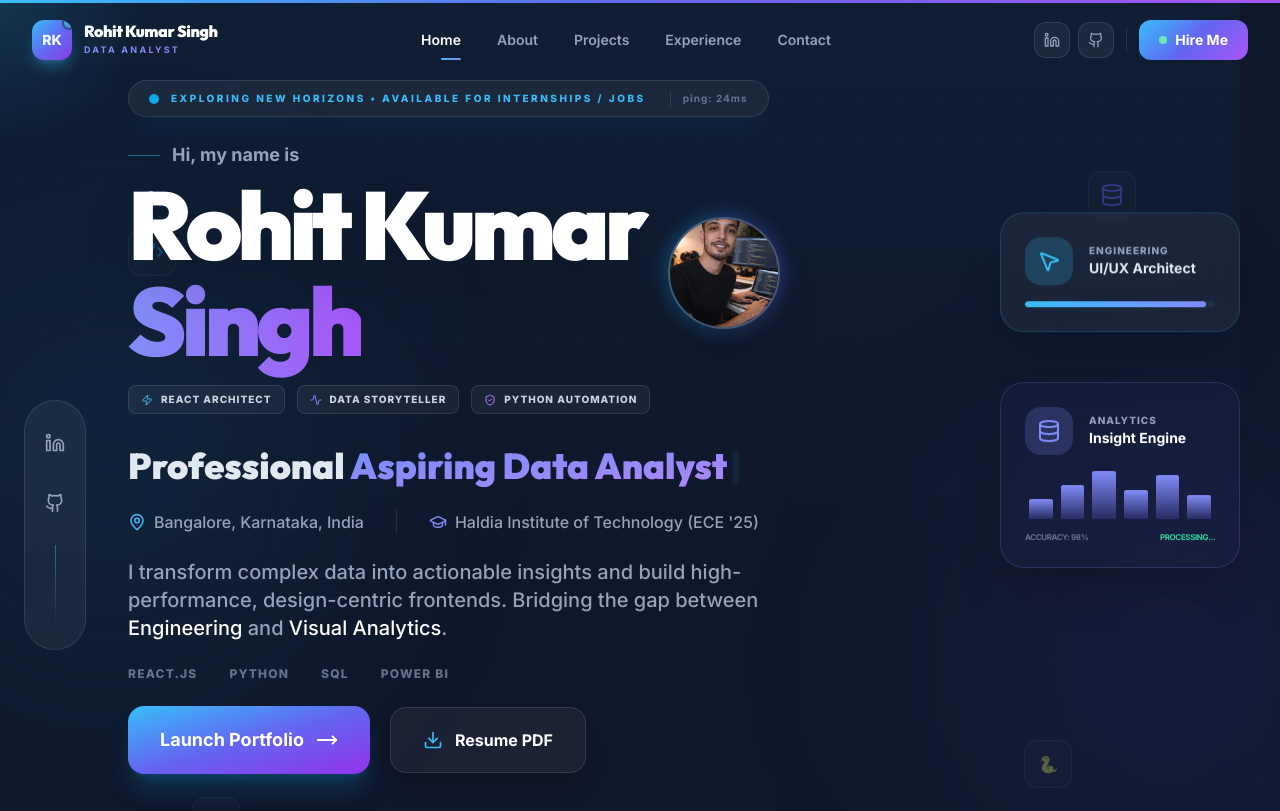
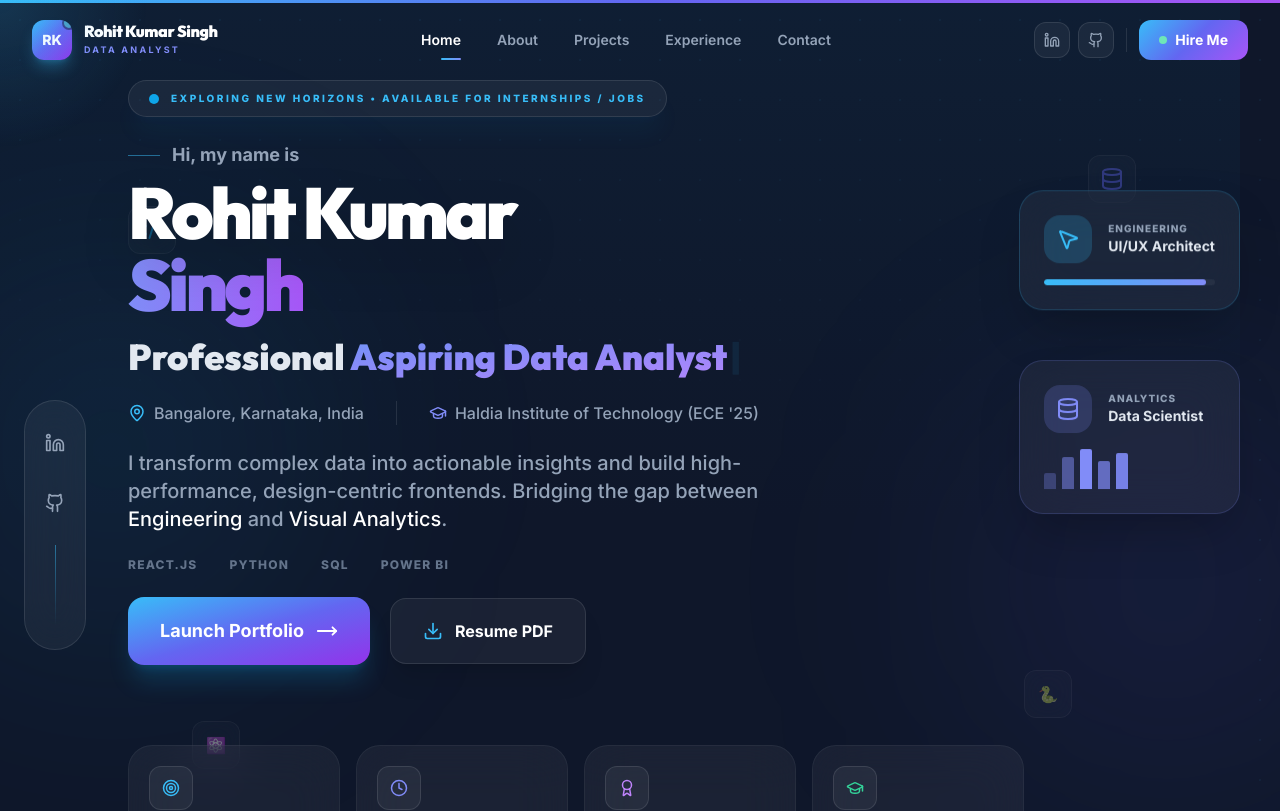
Before and after one commit to Rohitkr2002/Data-Analysis-Portfolio, a React (Vite) app: page / in a window 1280 px wide. Shown: the top 811 px of the page. Built offline with nearby package versions, Linux system fonts and the light colour scheme.

Commit message:
Revert "Upgrade Hero section to Technical Vanguard aesthetic"
This reverts commit 7980ef6f94891415a81349a5334caba0d7a89388.

```diff
--- a/src/components/Hero.jsx
+++ b/src/components/Hero.jsx
@@ -1,8 +1,7 @@
 import React from 'react';
 import { motion } from 'framer-motion';
 import { useTypewriter, Cursor } from 'react-simple-typewriter';
-import { MousePointer2, MoveRight, Download, Linkedin, Github, MapPin, GraduationCap, Target, Award, Clock, ArrowDown, Database, Code2, ShieldCheck, Zap, Activity } from 'lucide-react';
-import profileImg from '../assets/profile.jpg';
+import { MousePointer2, MoveRight, Download, Linkedin, Github, MapPin, GraduationCap, Target, Award, Clock, ArrowDown, Database, Code2 } from 'lucide-react';
 
 const Hero = () => {
   const [text] = useTypewriter({
@@ -27,19 +26,12 @@ const Hero = () => {
     { icon: '🐍', x: '80%', y: '65%', delay: 3, color: 'text-indigo-400' },
   ];
 
-  const badges = [
-    { label: 'React Architect', icon: <Zap size={12} />, color: 'sky' },
-    { label: 'Data Storyteller', icon: <Activity size={12} />, color: 'indigo' },
-    { label: 'Python Automation', icon: <ShieldCheck size={12} />, color: 'purple' },
-  ];
-
   return (
     <section id="home" className="relative min-h-screen flex items-center pt-20 pb-32 overflow-x-hidden mesh-grid">
       {/* Background Gradients */}
       <div className="absolute top-0 -left-10 w-full h-full bg-gradient-to-b from-sky-500/5 via-dark to-dark pointer-events-none" />
       <div className="absolute top-1/4 -left-20 w-96 h-96 bg-sky-500/10 blur-[130px] pointer-events-none rounded-full" />
       <div className="absolute bottom-1/4 -right-20 w-96 h-96 bg-indigo-500/10 blur-[130px] pointer-events-none rounded-full" />
-      <div className="absolute inset-0 data-mesh opacity-20 pointer-events-none" />
 
       {/* Floating Skill Orbit Icons */}
       {floatingIcons.map((item, i) => (
@@ -68,9 +60,6 @@ const Hero = () => {
               <span className="relative inline-flex rounded-full h-2.5 w-2.5 bg-sky-500"></span>
             </span>
             Exploring New Horizons • Available for Internships / Jobs
-            <span className="ml-3 pl-3 border-l border-white/10 text-slate-500 font-bold tracking-widest lowercase">
-              ping: 24ms
-            </span>
           </motion.div>
 
           {/* Intro Text */}
@@ -84,36 +73,10 @@ const Hero = () => {
           </motion.p>
 
           {/* Name & Title */}
-          <div className="flex flex-col-reverse md:flex-row md:items-center gap-6 mb-4">
-            <h1 className="text-4xl sm:text-5xl md:text-6xl lg:text-8xl font-display font-black tracking-tighter">
-              <span className="text-white drop-shadow-2xl">Rohit Kumar</span><br />
-              <span className="bg-clip-text text-transparent bg-gradient-to-r from-sky-400 via-indigo-400 to-purple-500 animate-gradient-x">Singh</span>
-            </h1>
-            <motion.div
-              initial={{ opacity: 0, scale: 0.8 }}
-              animate={{ opacity: 1, scale: 1 }}
-              transition={{ delay: 0.2 }}
-              className="relative shrink-0"
-            >
-              <div className="absolute -inset-1.5 bg-gradient-to-r from-sky-500 to-indigo-500 rounded-full blur opacity-25"></div>
-              <img src={profileImg} alt="Rohit" className="relative h-20 w-20 md:h-28 md:w-28 rounded-full object-cover border-2 border-white/20 shadow-2xl" />
-            </motion.div>
-          </div>
-
-          {/* Achievement Badges Row */}
-          <motion.div
-            initial={{ opacity: 0, x: -20 }}
-            animate={{ opacity: 1, x: 0 }}
-            transition={{ delay: 0.25 }}
-            className="flex flex-wrap gap-3 mb-8"
-          >
-            {badges.map(b => (
-              <div key={b.label} className="flex items-center gap-2 px-3 py-1.5 rounded-lg bg-white/5 border border-white/10 text-[10px] font-black uppercase tracking-widest text-slate-300">
-                <span className={`text-${b.color}-400`}>{b.icon}</span>
-                {b.label}
-              </div>
-            ))}
-          </motion.div>
+          <h1 className="text-3xl sm:text-4xl md:text-5xl lg:text-7xl font-display font-black tracking-tighter mb-4">
+            <span className="text-white drop-shadow-2xl">Rohit Kumar</span><br />
+            <span className="bg-clip-text text-transparent bg-gradient-to-r from-sky-400 via-indigo-400 to-purple-500 animate-gradient-x">Singh</span>
+          </h1>
 
           <h2 className="text-xl sm:text-2xl md:text-3xl lg:text-4xl font-display font-bold mb-6 text-slate-200">
             Professional <span className="text-transparent-gradient">{text}</span>
@@ -222,7 +185,7 @@ const Hero = () => {
         <motion.div
           animate={{ y: [0, 20, 0] }}
           transition={{ duration: 6, repeat: Infinity, ease: "easeInOut", delay: 1 }}
-          className="glass-card p-6 -rotate-2 shadow-2xl min-w-[240px] border-indigo-400/20 bg-indigo-500/5"
+          className="glass-card p-6 -rotate-2 shadow-2xl min-w-[220px] border-indigo-400/20"
         >
           <div className="flex items-center gap-4 mb-4">
             <div className="p-3 bg-indigo-400/20 rounded-2xl text-indigo-400">
@@ -230,23 +193,15 @@ const Hero = () => {
             </div>
             <div>
               <p className="text-[10px] text-slate-400 uppercase font-black tracking-widest">Analytics</p>
-              <p className="font-bold text-sm text-white">Insight Engine</p>
+              <p className="font-bold text-sm">Data Scientist</p>
             </div>
           </div>
-          <div className="flex gap-2 h-12 items-end px-1">
-             {[40, 70, 100, 60, 90, 50].map((h, i) => (
-               <motion.div
-                 key={i}
-                 initial={{ height: 0 }}
-                 animate={{ height: `${h}%` }}
-                 transition={{ delay: i * 0.1, duration: 1 }}
-                 className="w-full bg-gradient-to-t from-indigo-500/20 to-indigo-400 rounded-t-sm"
-               />
-             ))}
-          </div>
-          <div className="mt-3 flex justify-between items-center text-[8px] font-bold text-slate-500 uppercase tracking-tighter">
-             <span>Accuracy: 98%</span>
-             <span className="text-emerald-400">Processing...</span>
+          <div className="flex gap-1.5 h-10 items-end">
+             <div className="w-3 h-4 bg-indigo-400/30 rounded-t-sm" />
+             <div className="w-3 h-8 bg-indigo-400/50 rounded-t-sm" />
+             <div className="w-3 h-10 bg-indigo-400 rounded-t-sm" />
+             <div className="w-3 h-7 bg-indigo-400/70 rounded-t-sm" />
+             <div className="w-3 h-9 bg-indigo-400/90 rounded-t-sm" />
           </div>
         </motion.div>
       </div>
--- a/src/index.css
+++ b/src/index.css
@@ -108,22 +108,6 @@
   .animate-float-skill {
     animation: float-skill 8s ease-in-out infinite;
   }
-
-  .data-mesh {
-    background-image:
-      radial-gradient(circle at 2px 2px, rgba(56, 189, 248, 0.05) 1px, transparent 0);
-    background-size: 40px 40px;
-    mask-image: radial-gradient(ellipse at center, black, transparent 80%);
-  }
-
-  @keyframes pulse-soft {
-    0%, 100% { opacity: 0.3; }
-    50% { opacity: 0.6; }
-  }
-
-  .animate-pulse-soft {
-    animation: pulse-soft 4s ease-in-out infinite;
-  }
 }
 
 /* Custom Scrollbar */
```
